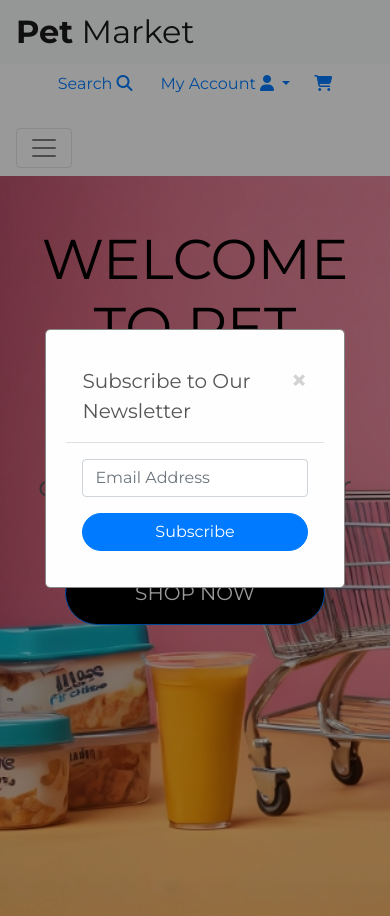
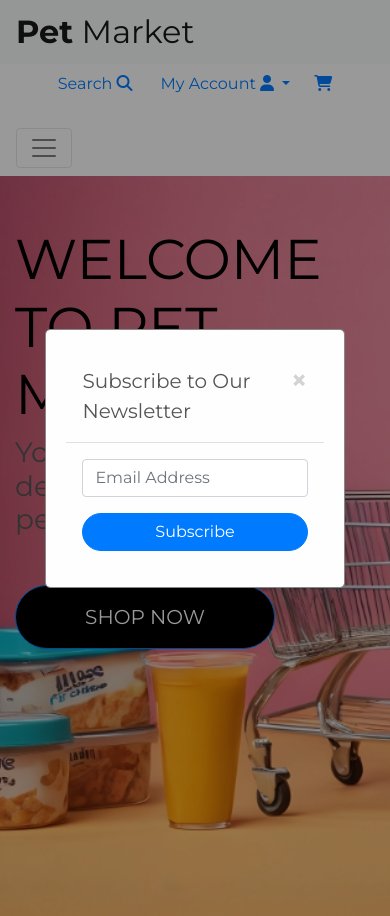
Before and after one commit to hpatnadeeshan/Milestone-4, a Django app: page / in a window 390 px wide. Run offline with Django 3.2, Linux system fonts and the light colour scheme; some libraries are stand-ins or nearby versions.

Commit message:
fixed the bug of modal

```diff
--- a/home/templates/home/index.html
+++ b/home/templates/home/index.html
@@ -11,13 +11,14 @@
 
 	<div class="container">
 		<div class="row">
-            <div class="col-md-7 my-auto text-center text-md-left">
+			<div class="col-md-7 my-auto">
 				<h1 class="display-4 welcome-font">
 					Welcome to Pet Market
 				</h1>
-                <h3 class="mb-4">Your one-stop destination for all your pet needs</h3>
-                <div class="mt-4">
-                    <a href="{% url 'products' %}" class="btn btn-primary btn-lg rounded-pill text-uppercase py-3 shop-now-button">Shop Now</a>
+				<h3>Your one-stop destination for all your pet needs</h3>
+				<div class="mt-5">
+					<a href="{% url 'products' %}"
+						class="btn btn-primary btn-lg rounded-pill text-uppercase py-3 shop-now-button">Shop Now</a>
 				</div>
 			</div>
 		</div>
@@ -40,7 +41,8 @@
 				<form id="subscriptionForm" method="post" action="{% url 'subscribe_newsletter' %}">
 					{% csrf_token %}
 					<div class="form-group">
-                        <input type="email" class="form-control" id="email" name="email" placeholder="Email Address" required>
+						<input type="email" class="form-control" id="email" name="email" placeholder="Email Address"
+							required>
 					</div>
 					<button type="submit" class="btn btn-primary btn-block rounded-pill">Subscribe</button>
 				</form>
@@ -48,6 +50,7 @@
 		</div>
 	</div>
 </div>
+
 {% endblock %}
 
 {% block postloadjs %}
--- a/home/urls.py
+++ b/home/urls.py
@@ -3,6 +3,6 @@ from . import views
 
 urlpatterns = [
     path("", views.index, name="home"),
-    path('', views.subscribe_newsletter, name='subscribe_newsletter'),
+    path('success/', views.subscribe_newsletter, name='subscribe_newsletter'),
     path('subscribers/', views.subscriber_list, name='subscriber_list'),
 ]
```
Lines whose indentation alone changed are shown as unchanged.
